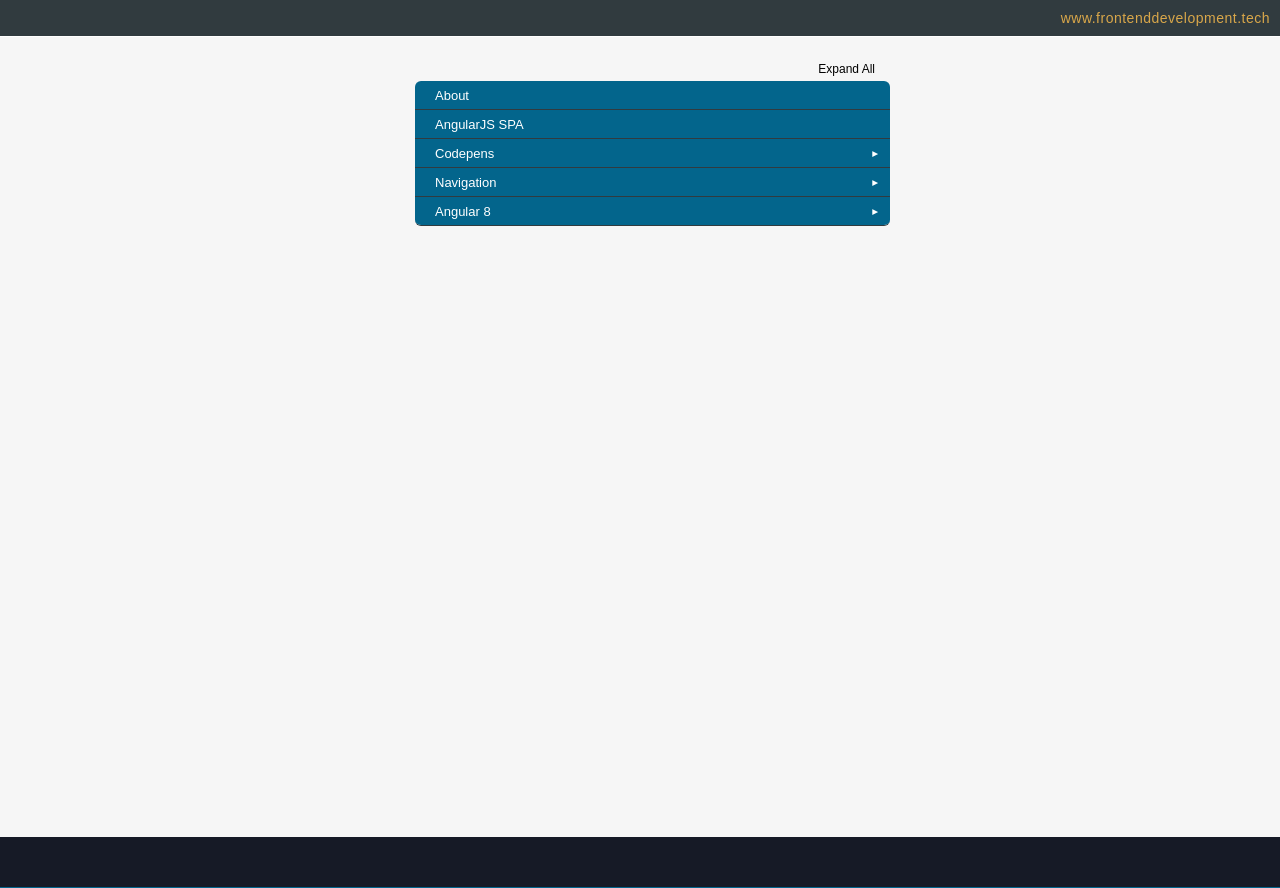
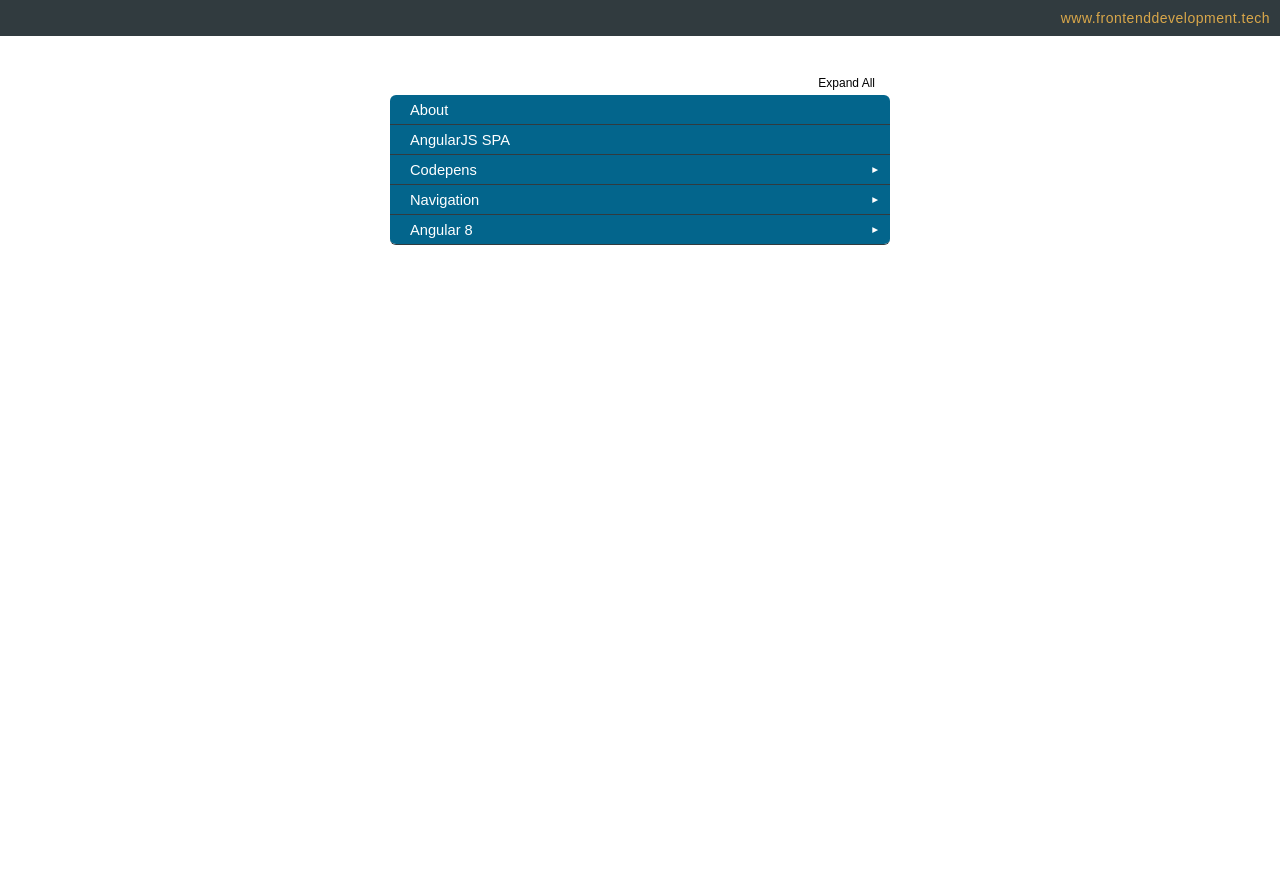
Before and after one commit to eastcoastdeveloper/Angular-Dynamic-Sidebar, an Angular app: page / in a window 1280 px wide. After the commit the page ends 800 px from the top, so only its background shows below. Built offline with nearby package versions, Linux system fonts and the light colour scheme.

Commit message:
4 files modified, 4 added, 7 deleted

```diff
--- a/src/app/app.component.css
+++ b/src/app/app.component.css
@@ -1,12 +1,7 @@
 p {
   font-family: Lato;
 }
-#angular-spa {
-  height: calc(100vh - 37px);
-  display: flex;
-}
 #sidebar {
-  height: 100%;
   max-width: 500px;
   margin: 0 auto;
   overflow: auto;
@@ -14,18 +9,3 @@ p {
 #header {
   height: 50px;
 }
-#angular-spa > div:last-child {
-  width: calc(100% - 200px);
-  height: 100%;
-}
-#content {
-  height: calc(100% - 100px);
-  max-width: 1200px;
-  padding: 20px;
-  box-shadow: 1px 1px 15px 1px rgba(0, 0, 0, 0.1);
-  margin: 25px auto 0 auto;
-  width: calc(100% - 55px);
-  border-radius: 10px;
-  box-sizing: border-box;
-  background-color: #ffffff;
-}
--- a/src/app/app.component.html
+++ b/src/app/app.component.html
@@ -1,9 +1,3 @@
 <div id="sidebar">
   <app-sidebar></app-sidebar>
 </div>
-
-<div>
-  <div id="header">
-    <app-header></app-header>
-  </div>
-</div>
--- a/src/app/components/header/header.component.html
+++ /dev/null
@@ -1 +0,0 @@
-<header class="dark-blue-bg"></header>
--- a/src/app/components/header/header.component.scss
+++ /dev/null
@@ -1,4 +0,0 @@
-header {
-  height: 100%;
-  border-bottom: 1px solid #03658C;
-}
--- a/src/app/components/sidebar/sidebar.component.html
+++ /dev/null
@@ -1,35 +0,0 @@
-<div id="dynamic-sidebar">
-<span class="expand-all" (click)="toggleAll()">{{
-  !expandAll ? 'Expand All' : 'Close All'
-}}</span>
-<div class="wrapper element-shadow">
-  <div class="group" *ngFor="let item of result; let i = index">
-    <a
-      *ngIf="item.submenu.length"
-      (click)="ddToggle(i)"
-      class="light-blue-bg"
-      >{{ item.linkText }}</a
-    >
-    <a
-      *ngIf="!item.submenu.length"
-      (click)="ddToggle(i)"
-      class="light-blue-bg"
-      >{{ item.linkText }}</a
-    >
-    <div
-      *ngIf="item.submenu.length"
-      class="caret"
-      [ngClass]="{ 'rotate-caret': item.menu }"
-    >
-      &#9660;
-    </div>
-    <div class="sub-menu" [ngClass]="{ 'show-menu': item.menu }">
-      <ul *ngFor="let menu of result[i].submenu">
-        <li>
-          <a>{{ menu.childtext }}</a>
-        </li>
-      </ul>
-    </div>
-  </div>
-</div>
-</div>
--- /dev/null
+++ b/src/app/sidebar/sidebar.component.html
@@ -0,0 +1,35 @@
+<div id="dynamic-sidebar">
+  <span class="expand-all" (click)="toggleAll()">{{
+    !expandAll ? 'Expand All' : 'Close All'
+  }}</span>
+  <div class="wrapper element-shadow">
+    <div class="group" *ngFor="let item of result; let i = index">
+      <a
+        *ngIf="item.submenu.length"
+        (click)="ddToggle(i)"
+        class="light-blue-bg"
+        >{{ item.linkText }}</a
+      >
+      <a
+        *ngIf="!item.submenu.length"
+        (click)="ddToggle(i)"
+        class="light-blue-bg"
+        >{{ item.linkText }}</a
+      >
+      <div
+        *ngIf="item.submenu.length"
+        class="caret"
+        [ngClass]="{ 'rotate-caret': item.menu }"
+      >
+        &#9660;
+      </div>
+      <div class="sub-menu" [ngClass]="{ 'show-menu': item.menu }">
+        <ul *ngFor="let menu of result[i].submenu">
+          <li>
+            <a>{{ menu.childtext }}</a>
+          </li>
+        </ul>
+      </div>
+    </div>
+  </div>
+</div>
--- a/src/app/components/sidebar/sidebar.component.scss
+++ b/src/app/sidebar/sidebar.component.scss
@@ -2,7 +2,7 @@
   font: normal 11pt sans-serif;
   box-sizing: border-box;
   position: relative;
-  margin: 25px 0 0 25px;
+  margin: 40px auto 0 auto;
 
   .expand-all {
     font-size: 12px;
@@ -88,12 +88,3 @@
 .show-menu {
   max-height: 1000px !important;
 }
-
-.right-border {
-  background-color: #03658c;
-  position: absolute;
-  width: 1px;
-  height: calc(100% - 50px);
-  right: 0;
-  top: 50px;
-}
--- a/src/styles.css
+++ b/src/styles.css
@@ -1,7 +1,6 @@
 html,
 body {
   margin: 0;
-  height: 100vh;
 }
 .website {
   font: normal 14px sans-serif;
@@ -13,36 +12,4 @@ body {
   padding: 10px;
   text-decoration: none;
   text-align: right;
-  border-bottom: 1px solid white;
 }
-.dark-blue-bg {
-  background-color: #161a26;
-}
-.med-blue-bg {
-  background-color: #023059;
-}
-.light-blue-bg {
-  background-color: #03658c;
-}
-body {
-  background-color: rgba(211, 211, 211, 0.2);
-}
-h4 {
-  margin: 0 0 10px 0;
-  font: normal 16px sans-serif;
-}
-p,
-a {
-  font: normal 13px sans-serif;
-  margin: 0;
-  text-decoration: none;
-}
-ul {
-  font: normal 13px sans-serif;
-  line-height: 22px;
-}
-.description {
-  font: normal 10pt sans-serif;
-  line-height: 20px;
-  margin: 0;
-}
```
Also changed, not shown: src/app/app.module.ts (+3 -9 lines), src/app/components/header/header.component.ts (deleted, +0 -10 lines), src/app/sidebar/sidebar.component.ts (renamed from src/app/components/sidebar/sidebar.component.ts), src/app/sidebar/sidebar.model.ts (renamed from src/app/components/sidebar/sidebar.model.ts).
